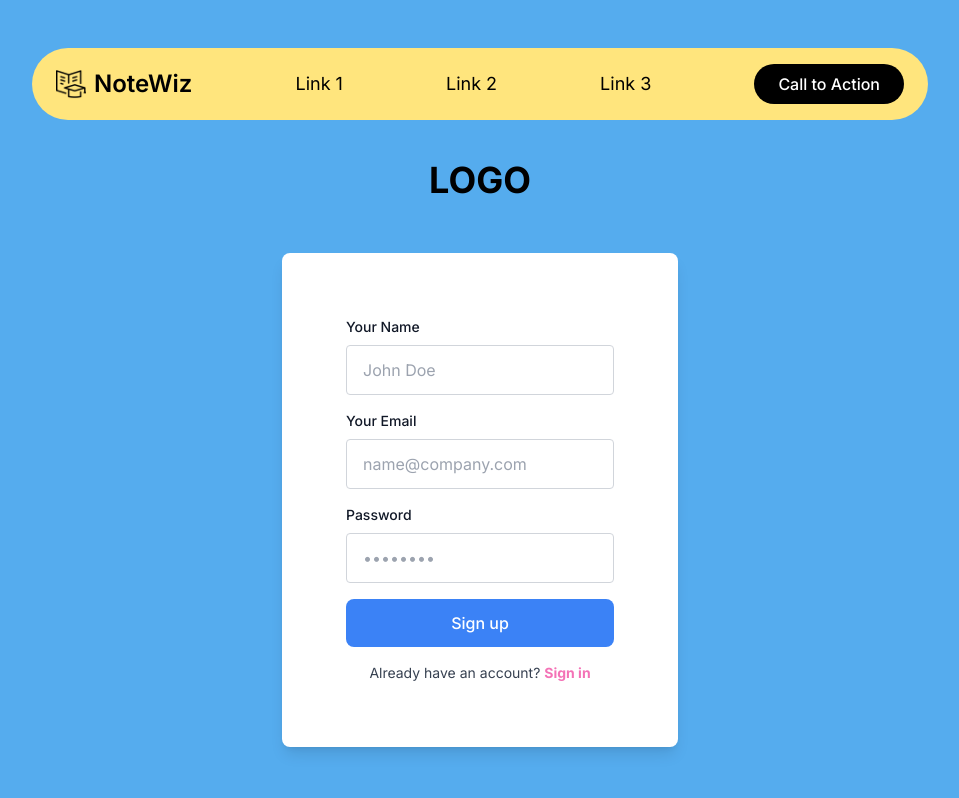
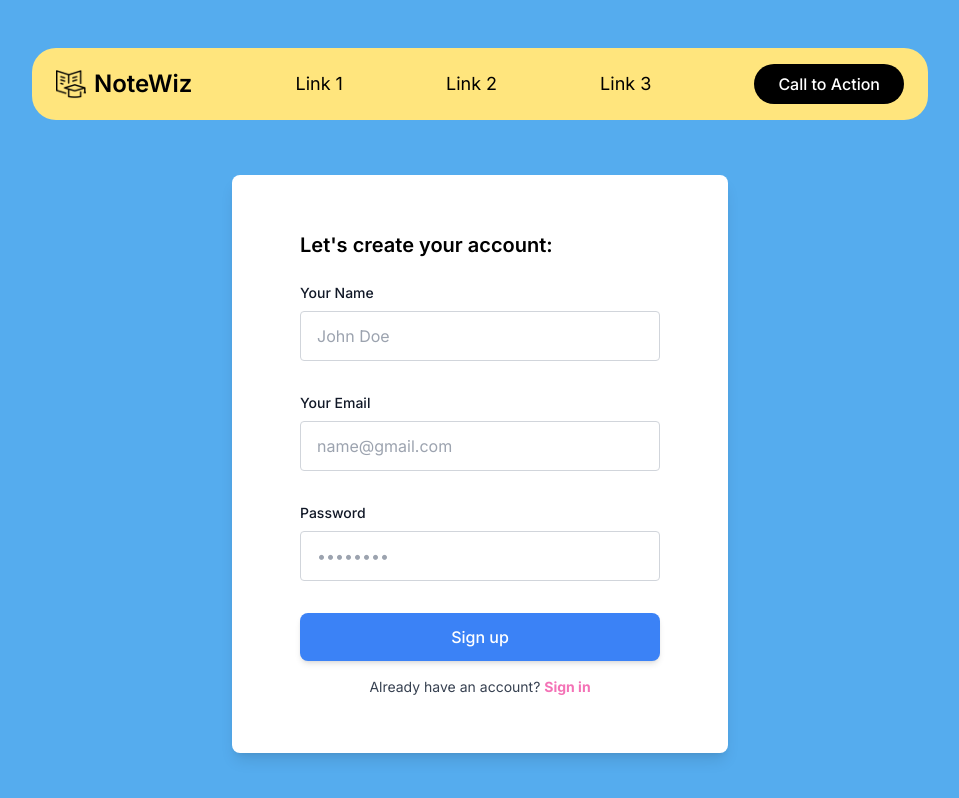
Before and after one commit to NoteWiz/NoteWiz-Website, a Next.js app in the folder notewiz/: page /signup in a window 1280 px wide. Shown: the whole page, without its empty margins (160-1119 px from the left). Built offline with nearby package versions, Linux system fonts and the light colour scheme.

Commit message:
updates to login page

```diff
--- a/notewiz/app/login/SignInComponent.tsx
+++ b/notewiz/app/login/SignInComponent.tsx
@@ -28,6 +28,7 @@ const SignInComponent = () => {
       {/* Sign-in */}
       <section className="flex flex-col items-center justify-center mt-32">
         <div className="bg-white rounded-lg shadow-lg p-10 md:p-14 lg:p-18 w-fit dark:bg-gray-700">
+        <h3 className='mb-6 font-semibold text-xl text-black'>Sign into your account:</h3>
           <button
             type="button"
             className="w-full flex items-center justify-center border border-gray-400 bg-white text-blue-600 font-medium rounded-lg py-4 px-32 shadow-md hover:bg-gray-100 mb-6 dark:bg-gray-800 dark:text-white dark:hover:bg-gray-700"
--- a/notewiz/app/signup/SignUpComponent.tsx
+++ b/notewiz/app/signup/SignUpComponent.tsx
@@ -8,7 +8,7 @@ const SignUpComponent = () => {
   return (
     <div className="flex flex-col min-h-screen justify-center items-center bg-secondary">
       {/* Navbar */}
-      <nav className="bg-[#FFE57D] py-4 fixed w-full z-10 top-12 rounded-full mx-auto max-w-4xl">
+      <nav className="bg-[#FFE57D] py-4 fixed w-full z-10 top-12 rounded-3xl mx-auto max-w-4xl">
         <div className="container mx-auto flex justify-between items-center px-4 md:px-6">
           <div className='flex items-center'>
             <Link href='/'>
@@ -25,26 +25,24 @@ const SignUpComponent = () => {
         </div>
       </nav>
 
-      {/* Logo */}
-      <div className="mt-40 text-4xl font-bold">LOGO</div>
-
       {/* Sign-up */}
-      <section className="flex-grow flex items-center justify-center">
-        <div className="bg-white rounded-lg shadow-lg p-8 md:p-12 lg:p-16">
-          <form className="space-y-4">
+      <section className="flex flex-col items-center justify-center mt-32">
+        <div className="bg-white rounded-lg shadow-lg p-10 md:p-14 lg:p-18">
+          <h3 className='mb-6 px-3 font-semibold text-xl text-black'>Let's create your account:</h3>
+          <form className="space-y-8 px-3 w-96 flex-row items-center justify-center">
             <div>
               <label htmlFor="name" className="block mb-2 text-sm font-medium text-gray-900 dark:text-white">Your Name</label>
               <input type="text" name="name" id="name" className="w-full py-3 px-4 rounded border border-gray-300 focus:ring-primary-500 focus:border-primary-500 dark:bg-gray-700 dark:border-gray-600 dark:text-white dark:focus:ring-blue-500 dark:focus:border-blue-500" placeholder="John Doe" required />
             </div>
             <div>
               <label htmlFor="email" className="block mb-2 text-sm font-medium text-gray-900 dark:text-white">Your Email</label>
-              <input type="email" name="email" id="email" className="w-full py-3 px-4 rounded border border-gray-300 focus:ring-primary-500 focus:border-primary-500 dark:bg-gray-700 dark:border-gray-600 dark:text-white dark:focus:ring-blue-500 dark:focus:border-blue-500" placeholder="name@company.com" required />
+              <input type="email" name="email" id="email" className="w-full py-3 px-4 rounded border border-gray-300 focus:ring-primary-500 focus:border-primary-500 dark:bg-gray-700 dark:border-gray-600 dark:text-white dark:focus:ring-blue-500 dark:focus:border-blue-500" placeholder="name@gmail.com" required />
             </div>
             <div>
               <label htmlFor="password" className="block mb-2 text-sm font-medium text-gray-900 dark:text-white">Password</label>
               <input type="password" name="password" id="password" className="w-full py-3 px-4 rounded border border-gray-300 focus:ring-primary-500 focus:border-primary-500 dark:bg-gray-700 dark:border-gray-600 dark:text-white dark:focus:ring-blue-500 dark:focus:border-blue-500" placeholder="••••••••" required />
             </div>
-            <button type="submit" className="w-full bg-blue-500 hover:bg-blue-700 text-white font-medium rounded-lg py-3">Sign up</button>
+            <button type="submit" className="w-full shadow-md bg-blue-500 hover:bg-blue-700 text-white font-medium rounded-lg py-3">Sign up</button>
           </form>
           <div className="mt-4 text-center">
             <p className="text-sm text-gray-700 dark:text-gray-400">Already have an account? <Link href="/login" className="text-pink-400 hover:underline font-bold">Sign in</Link></p>
```
